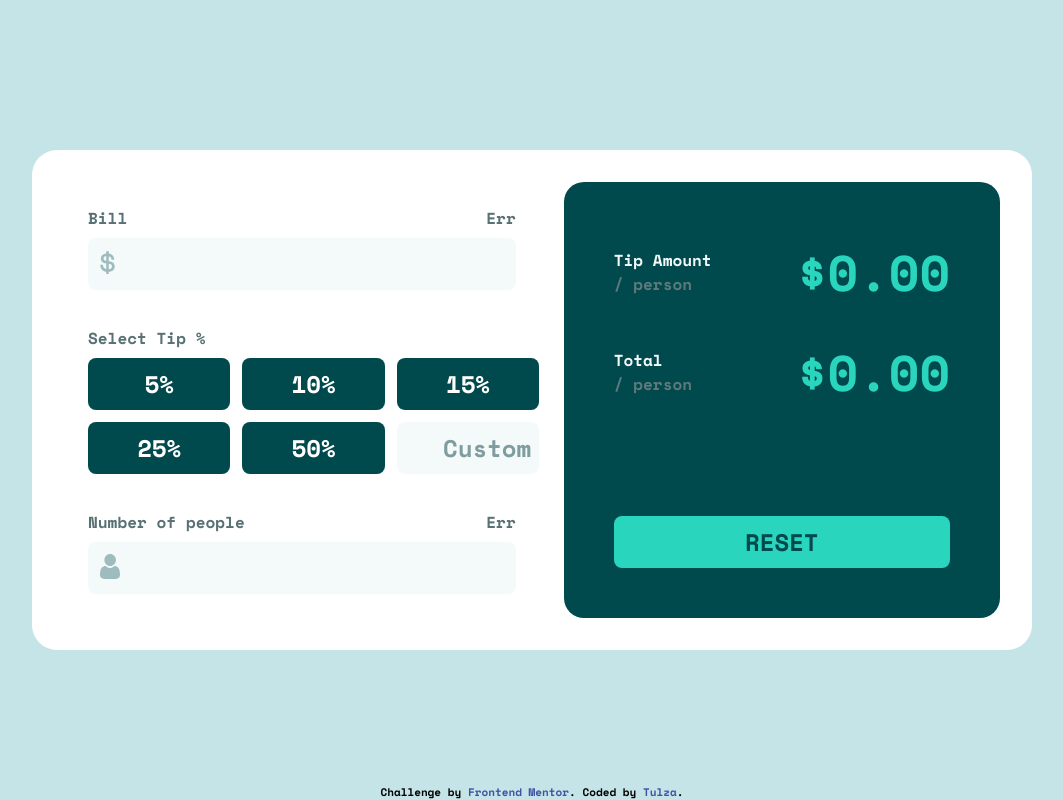
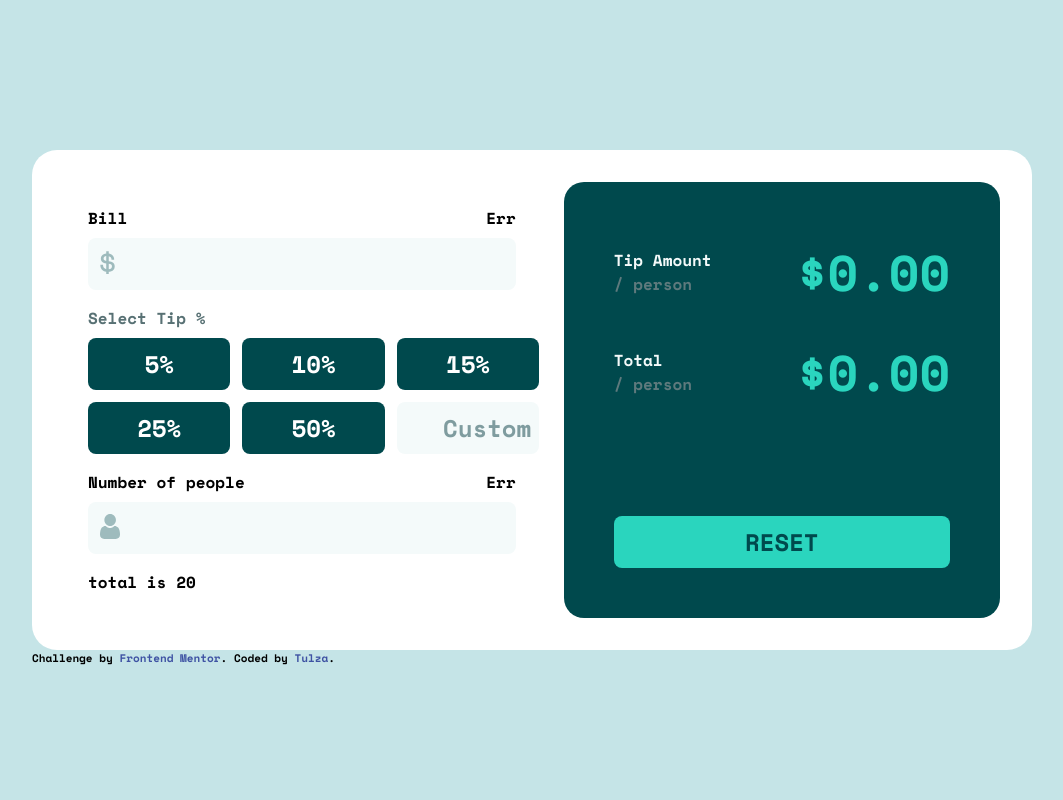
Before and after one commit to tulza/tip-calculator-app-main, a React (Vite) app: page / in a window 1280 px wide. Shown: the whole page, without its empty margins (108-1171 px from the left). Built offline with nearby package versions, Linux system fonts and the light colour scheme.

Commit message:
putting reacts component in different jsx

```diff
--- /dev/null
+++ b/CalculateTip.js
@@ -0,0 +1,8 @@
+console.log("script is running");
+
+let bill = NaN;
+let tip = NaN;
+let NumPeople = NaN;
+
+const form = document.getElementById("tip-box-container");
+console.log(form);
--- a/src/App.jsx
+++ b/src/App.jsx
@@ -1,42 +1,9 @@
+import Form from "./components/Form";
+
 function App() {
   return (
-    <>
-      <form id="tip-box-container">
-        <div id="calculate-box">
-          <InputBox label="Bill" imageFile="./images/icon-dollar.svg" />
-          <div>
-            <p className="mb-2">Select Tip %</p>
-            <div id="tip-sel-grid">
-              <TipButton tipAmount={5} />
-              <TipButton tipAmount={10} />
-              <TipButton tipAmount={15} />
-              <TipButton tipAmount={25} />
-              <TipButton tipAmount={50} />
-              <input
-                type="Input"
-                className="input-box"
-                formName="tip-custom"
-                placeholder="Custom"
-              />
-            </div>
-          </div>
-          <InputBox
-            label={"Number of people"}
-            imageFile="./images/icon-person.svg"
-          />
-        </div>
-        <div id="summary">
-          <SummaryDisplay label="Tip Amount" perLabel="person" />
-          <SummaryDisplay label="Total" perLabel="person" />
-          <input
-            type="button"
-            id="reset-button"
-            value="RESET"
-            formName="reset"
-          />
-        </div>
-      </form>
-
+    <div>
+      <Form />
       {/* default frontend mentor code */}
       <div className="attribution">
         Challenge by{" "}
@@ -45,51 +12,8 @@ function App() {
         </a>
         . Coded by <a href="#">Tulza</a>.
       </div>
-    </>
+    </div>
   );
 }
 
-const TipButton = ({ tipAmount }) => {
-  return (
-    <>
-      <input
-        type="button"
-        className="tip-button"
-        value={`${tipAmount}%`}
-        formName={`tip-${tipAmount}`}
-      />
-    </>
-  );
-};
-
-const InputBox = ({ label, imageFile, formName }) => {
-  return (
-    <>
-      <div>
-        <p className="flex justify-between mb-2">
-          <span>{label}</span> <span id="input-out-error">Err</span>
-        </p>
-        <div className="flex">
-          <img className="input-logo" src={imageFile} />
-          <input type="Input" className="input-box" formName={formName} />
-        </div>
-      </div>
-    </>
-  );
-};
-
-const SummaryDisplay = ({ label, perLabel, outID }) => {
-  return (
-    <div className="flex justify-between items-center h-20">
-      <div>
-        <p className="text-summary-label">{label}</p>
-        <p className="text-summary-perLabel">/ {perLabel}</p>
-      </div>
-      <span className="text-summary-total text-[50px]">
-        $<span id="outID">0.00</span>
-      </span>
-    </div>
-  );
-};
-
 export default App;
--- /dev/null
+++ b/src/components/CalculateTip.jsx
@@ -0,0 +1,20 @@
+import React from "react";
+
+const RandomRecatComponent = ({ bill, numberOfPeople }) => {
+  const total = bill * numberOfPeople;
+  return <>{`total is ${total}`}</>;
+};
+
+const CalculateTip = () => {
+  const bill = NaN;
+  const tip = NaN;
+  const NumPeople = NaN;
+
+  return (
+    <div>
+      <RandomRecatComponent bill={10} numberOfPeople={2} />
+    </div>
+  );
+};
+
+export default CalculateTip;
--- /dev/null
+++ b/src/components/Form.jsx
@@ -0,0 +1,44 @@
+import React, { useState, useRef } from "react";
+import InputBox from "./InputBox";
+import TipButton from "./TipButton";
+import SummaryDisplay from "./SummaryDisplay";
+import CalculateTip from "./CalculateTip";
+
+const Form = () => {
+  const [tipRange] = useState([5, 10, 15, 25, 50]);
+  const [bill, setBill] = useState(0);
+  return (
+    <form id="tip-box-container">
+      <div id="calculate-box">
+        <InputBox label="Bill" imageFile="./images/icon-dollar.svg" />
+        <div>
+          <p className="mb-2">Select Tip %</p>
+          <div id="tip-sel-grid">
+            {tipRange.map((tip) => {
+              return <TipButton tipAmount={tip} />;
+            })}
+
+            <input
+              type="Input"
+              className="input-box"
+              name="tip-custom"
+              placeholder="Custom"
+            />
+          </div>
+        </div>
+        <InputBox
+          label={"Number of people"}
+          imageFile="./images/icon-person.svg"
+        />
+        <CalculateTip />
+      </div>
+      <div id="summary">
+        <SummaryDisplay label="Tip Amount" perLabel="person" />
+        <SummaryDisplay label="Total" perLabel="person" />
+        <input type="button" id="reset-button" value="RESET" name="reset" />
+      </div>
+    </form>
+  );
+};
+
+export default Form;
--- /dev/null
+++ b/src/components/InputBox.jsx
@@ -0,0 +1,19 @@
+import React from "react";
+
+const InputBox = ({ label, imageFile, formName }) => {
+  return (
+    <>
+      <div>
+        <div className="flex justify-between mb-2">
+          <span>{label}</span> <span id="input-out-error">Err</span>
+        </div>
+        <div className="flex">
+          <img className="input-logo" src={imageFile} />
+          <input type="Input" className="input-box" name={formName} />
+        </div>
+      </div>
+    </>
+  );
+};
+
+export default InputBox;
--- /dev/null
+++ b/src/components/SummaryDisplay.jsx
@@ -0,0 +1,17 @@
+import React from "react";
+
+const SummaryDisplay = ({ label, perLabel, outID }) => {
+  return (
+    <div className="flex justify-between items-center h-20">
+      <div>
+        <p className="text-summary-label">{label}</p>
+        <p className="text-summary-perLabel">/ {perLabel}</p>
+      </div>
+      <span className="text-summary-total text-[50px]">
+        $<span id="outID">0.00</span>
+      </span>
+    </div>
+  );
+};
+
+export default SummaryDisplay;
--- /dev/null
+++ b/src/components/TipButton.jsx
@@ -0,0 +1,14 @@
+import React from "react";
+
+const TipButton = ({ tipAmount }) => {
+  return (
+    <input
+      type="button"
+      className="tip-button"
+      value={`${tipAmount}%`}
+      name={`tip-${tipAmount}`}
+    />
+  );
+};
+
+export default TipButton;
--- a/src/main.jsx
+++ b/src/main.jsx
@@ -1,7 +1,7 @@
 import React from "react";
 import ReactDOM from "react-dom/client";
+import "./styles/styles.css";
 import App from "./App";
-import "./styles/styles.css";
 
 ReactDOM.createRoot(document.getElementById("root")).render(
   <React.StrictMode>
```
